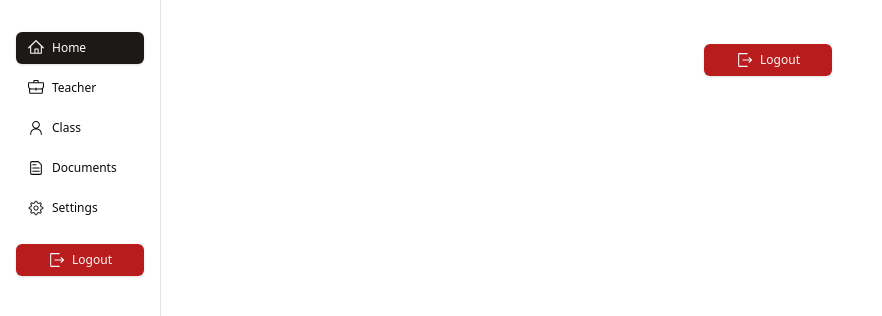
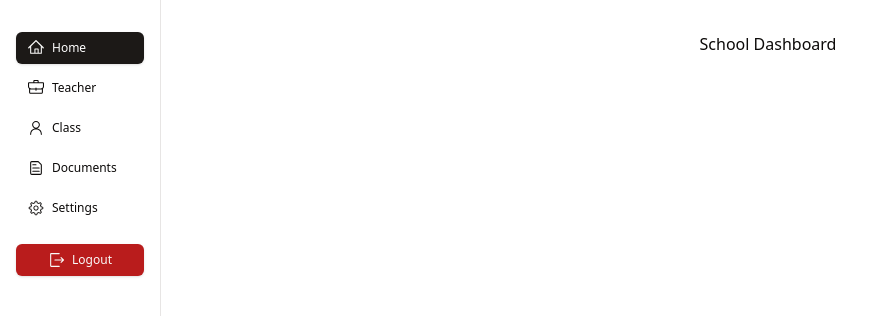
Before and after one commit to WildCodeSchool-CDA-LYON-02-2024/school-sign, a Next.js app: page /school-dashboard in a window 1280 px wide. Shown: the top 316 px of the page, without its empty margins (0-882 px from the left). Built offline with nearby package versions, Linux system fonts and the light colour scheme.

Commit message:
fix: title school dashboard

```diff
--- a/app/(school)/school-dashboard/page.tsx
+++ b/app/(school)/school-dashboard/page.tsx
@@ -5,7 +5,7 @@ export default function SchoolDashboard() {
   return (
     <>
       <div className="flex justify-center h-screen py-8">
-        <Logout />
+        <h1>School Dashboard</h1>
       </div>
     </>
   );
```
